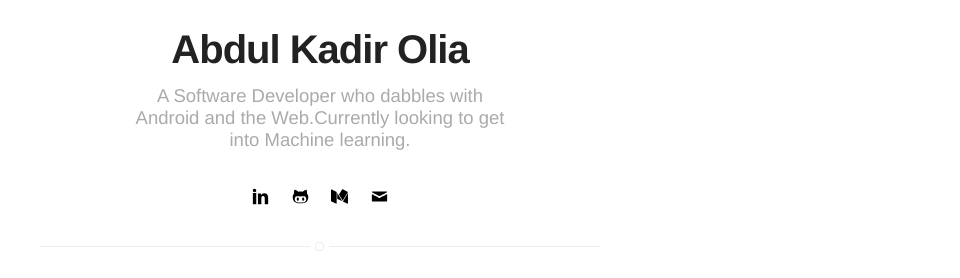
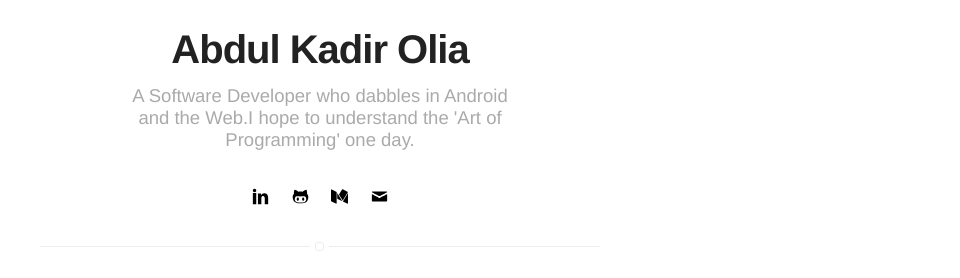
Before and after one commit to Abdulkadir98/Abdulkadir98.github.io, a Jekyll site: the page built from blog/index.html, in a window 1280 px wide. Shown: the part 282-560 px from the top of the page, without its empty margins (320-1280 px from the left). Built offline with Jekyll 4.4.1, drawn with Linux system fonts in a browser that asks for light colours.

Commit message:
Update _config.yml

```diff
--- a/_config.yml
+++ b/_config.yml
@@ -1,6 +1,6 @@
 # main text of home
 name: Abdul Kadir Olia
-bio: A Software Developer who dabbles with Android and the Web.Currently looking to get into Machine learning.
+bio: A Software Developer who dabbles in Android and the Web.I hope to understand the 'Art of Programming' one day.
 
 # twitter summary info
 description: A blog about technology and stuff related
```
